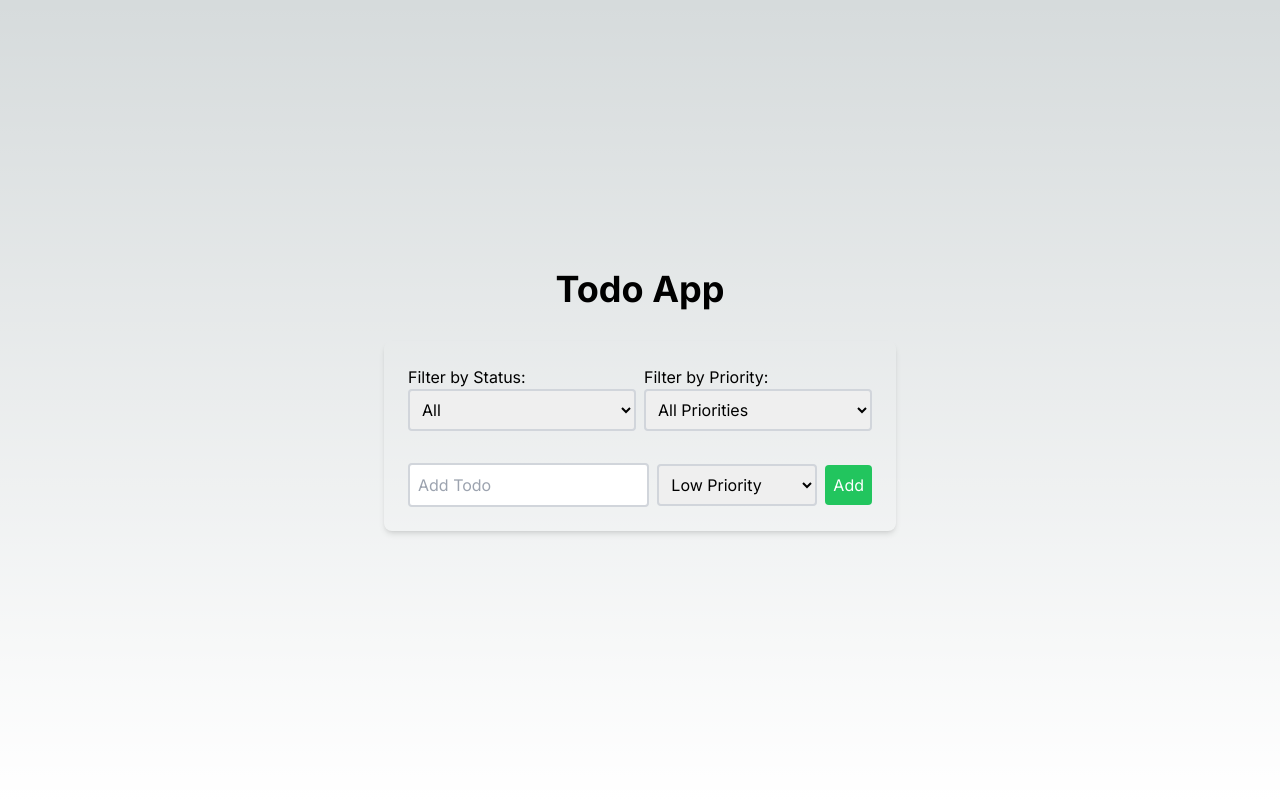
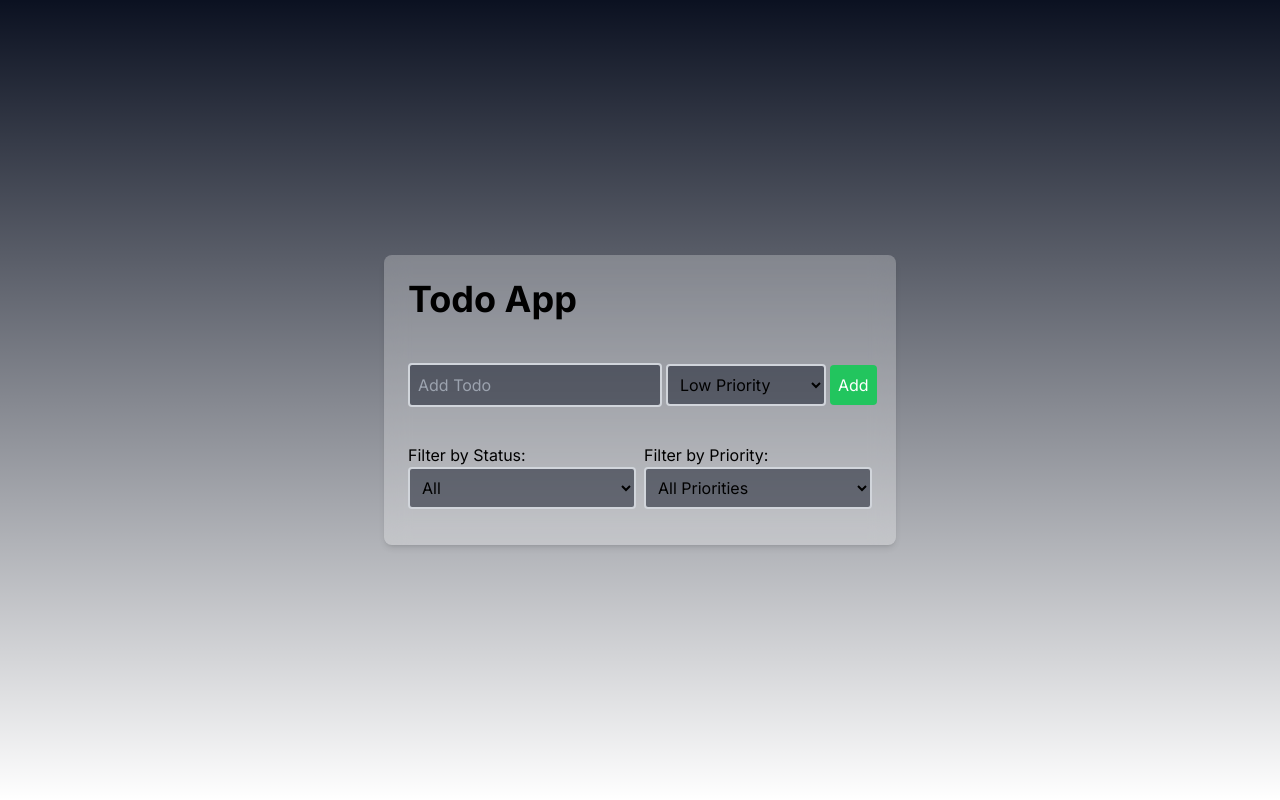
Before and after one commit to amirahad/todo-app, a Next.js app: page / in a window 1280 px wide. Built offline with nearby package versions, Linux system fonts and the light colour scheme.

Commit message:
Update colors and styles in globals.css and page.js

```diff
--- a/src/app/globals.css
+++ b/src/app/globals.css
@@ -4,15 +4,16 @@
 
 :root {
   --foreground-rgb: 0, 0, 0;
-  --background-start-rgb: 214, 219, 220;
-  --background-end-rgb: 255, 255, 255;
+  --background-start-rgb: 11, 17, 33; /* Dark blue */
+  --background-end-rgb: 255, 255, 255; /* White */
+  --transition-duration: 0.3s;
 }
 
 @media (prefers-color-scheme: dark) {
   :root {
     --foreground-rgb: 255, 255, 255;
-    --background-start-rgb: 0, 0, 0;
-    --background-end-rgb: 0, 0, 0;
+    --background-start-rgb: 5, 10, 20; /* Deeper blue */
+    --background-end-rgb: 0, 0, 139; /* Darker blue */
   }
 }
 
@@ -26,8 +27,10 @@ body {
     rgb(var(--background-start-rgb));
 }
 
-@layer utilities {
-  .text-balance {
-    text-wrap: balance;
-  }
+input,
+select,
+textarea {
+  color: rgb(var(--foreground-rgb));
+  background: rgba(var(--background-start-rgb), 0.5);
+  border-color: rgba(var(--background-start-rgb), 0.5);
 }
--- a/src/app/page.js
+++ b/src/app/page.js
@@ -1,6 +1,6 @@
 "use client"
 import React, { useState, useEffect } from 'react';
-import { FaCheck, FaTimes, FaEdit } from 'react-icons/fa';
+import { FaTimes, FaEdit } from 'react-icons/fa';
 
 
 export default function Home() {
@@ -38,7 +38,9 @@ export default function Home() {
   };
 
   const editTodo = (index) => {
-    setInput(todos[index].text);
+    const selectedTodo = todos[index];
+    setInput(selectedTodo.text);
+    setPriorityInput(selectedTodo.priority);
     setIsEditing(true);
     setCurrentTodoIndex(index);
   };
@@ -59,16 +61,35 @@ export default function Home() {
   });
 
   return (
-    <main className="flex min-h-screen flex-col items-center justify-center p-16">
-      <h1 className="text-4xl font-bold mb-8">Todo App</h1>
-      <div className="flex flex-col w-full max-w-lg  p-6 rounded-lg shadow-md">
-        <div className="mb-3 grid grid-cols-2 gap-2" >
+    <main className="flex min-h-screen flex-col items-center justify-center p-4 sm:p-8 md:p-16">
+      <div className="flex flex-col w-full max-w-lg sm:max-w-sm md:max-w-lg p-4 sm:p-6 rounded-lg shadow-md bg-white bg-opacity-25 backdrop-blur-md">
+        <h1 className="text-2xl sm:text-3xl md:text-4xl font-bold mb-4 sm:mb-6">Todo App</h1>
+        <div className="flex flex-col md:flex-row justify-between items-center my-5">
+          <input
+            type="text"
+            placeholder="Add Todo"
+            className="p-2 border-2 border-gray-300 rounded  w-full md:w-auto sm:flex-grow mb-2 "
+            value={input}
+            onChange={(e) => setInput(e.target.value)}
+          />
+          <select
+            value={priorityInput}
+            onChange={(e) => setPriorityInput(e.target.value)}
+            className="p-2 border-2 border-gray-300 rounded w-full md:w-auto md:flex-grow mb-2 mx-0 md:mx-1"
+          >
+            <option value="low">Low Priority</option>
+            <option value="medium">Medium Priority</option>
+            <option value="high">High Priority</option>
+          </select>
+          <button className="p-2 bg-green-500 text-white rounded hover:bg-green-600 transition-colors w-full md:w-auto mb-2" onClick={addTodo}>{isEditing ? 'Update' : 'Add'}</button>
+        </div>
+        <div className="my-2 sm:mb-3 grid grid-cols-1 sm:grid-cols-2 gap-2">
           <div className="flex flex-col" >
             <label>Filter by Status:</label>
             <select
               value={filter}
               onChange={(e) => setFilter(e.target.value)}
-              className="p-2 border-2 border-gray-300 rounded text-black "
+              className="p-2 border-2 border-gray-300 rounded "
             >
               <option value="all">All</option>
               <option value="done">Done</option>
@@ -80,7 +101,7 @@ export default function Home() {
             <select
               value={priorityFilter}
               onChange={(e) => setPriorityFilter(e.target.value)}
-              className="p-2 border-2 border-gray-300 rounded text-black "
+              className="p-2 border-2 border-gray-300 rounded "
             >
               <option value="all">All Priorities</option>
               <option value="low">Low Priority</option>
@@ -89,42 +110,30 @@ export default function Home() {
             </select>
           </div>
         </div>
-        <div className="flex justify-between items-center  mt-5">
-          <input
-            type="text"
-            placeholder="Add Todo"
-            className="p-2 border-2 border-gray-300 rounded text-black w-full"
-            value={input}
-            onChange={(e) => setInput(e.target.value)}
-          />
-          <select
-            value={priorityInput}
-            onChange={(e) => setPriorityInput(e.target.value)}
-            className="p-2 border-2 border-gray-300 rounded text-black ml-2"
-          >
-            <option value="low">Low Priority</option>
-            <option value="medium">Medium Priority</option>
-            <option value="high">High Priority</option>
-          </select>
-          <button className="p-2 bg-green-500 text-white rounded hover:bg-blue-600 transition-colors ml-2" onClick={addTodo}>{isEditing ? 'Update' : 'Add'}</button>
-        </div>
 
-        {filteredTodos.map((todo, index) => (
-          <div className="flex justify-between items-center p-2 border-b-2 border-gray-300 mt-4" key={index}>
+
+        {filteredTodos
+          .slice(0)
+          .reverse()
+          .map((todo, index) => {
+            const originalIndex = todos.length - 1 - index;
+            return (
+              <div className="flex justify-between items-center p-2 border-b-2 border-gray-300 mt-2" key={index}>
                 <div className="flex items-center" >
                   <input
                     type="checkbox"
                     checked={todo.done}
-                onChange={() => toggleDone(index)}
+                    onChange={() => toggleDone(originalIndex)}
                   />
                   <p className="ml-3" style={{ textDecoration: todo.done ? 'line-through' : 'none' }}>{todo.text}</p>
                 </div>
                 <div>
-              <button className="p-2 bg-blue-500 text-white rounded hover:bg-blue-600 transition-colors ml-2" onClick={() => editTodo(index)}><FaEdit /></button>
-              <button className="p-2 bg-red-500 text-white rounded hover:bg-red-600 transition-colors ml-2" onClick={() => deleteTodo(index)}><FaTimes /></button>
+                  <button className="p-2 bg-blue-500 text-white rounded hover:bg-blue-600 transition-colors ml-2" onClick={() => editTodo(originalIndex)}><FaEdit /></button>
+                  <button className="p-2 bg-red-500 text-white rounded hover:bg-red-600 transition-colors ml-2" onClick={() => deleteTodo(originalIndex)}><FaTimes /></button>
                 </div>
               </div>
-        ))}
+            );
+          })}
       </div>
     </main>
   );
```
Lines whose indentation alone changed are shown as unchanged.
